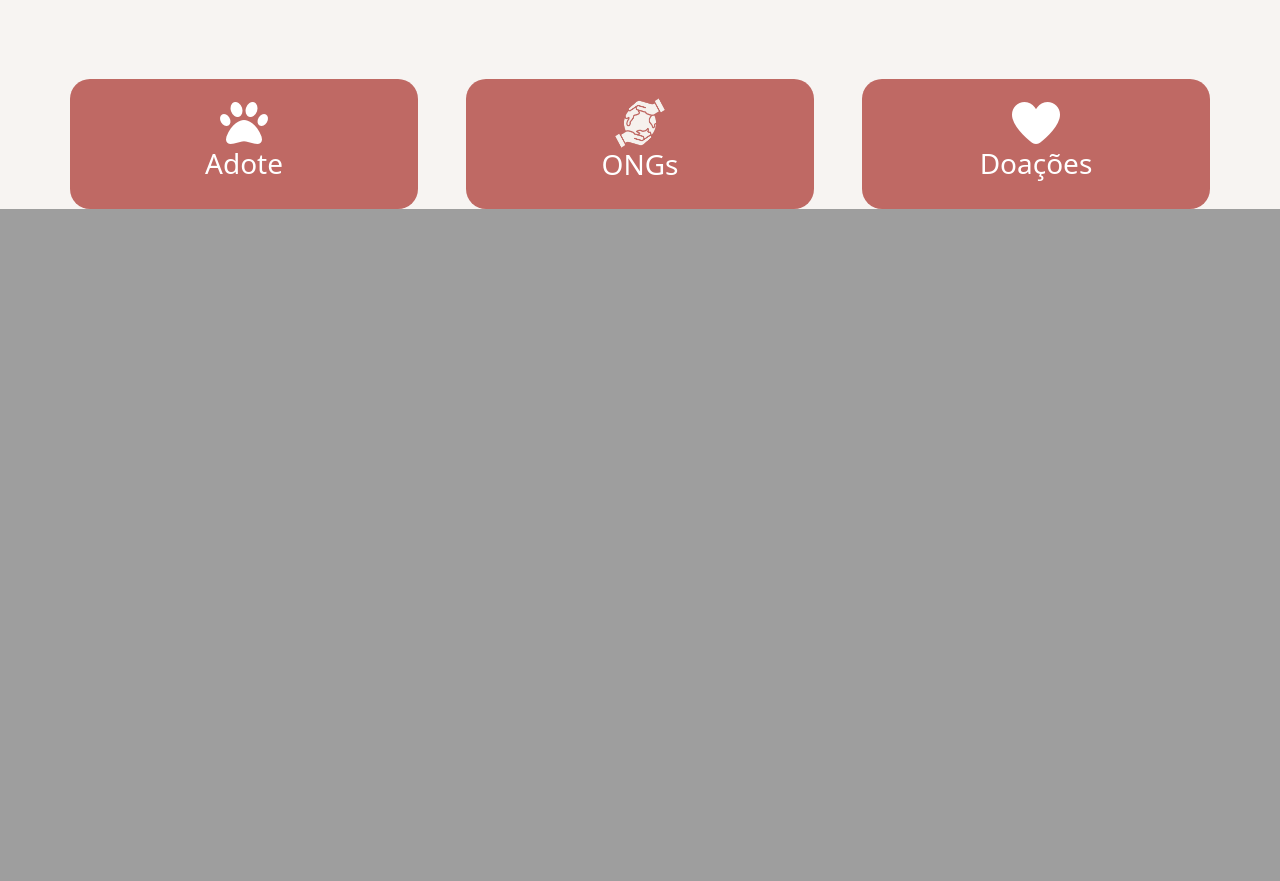
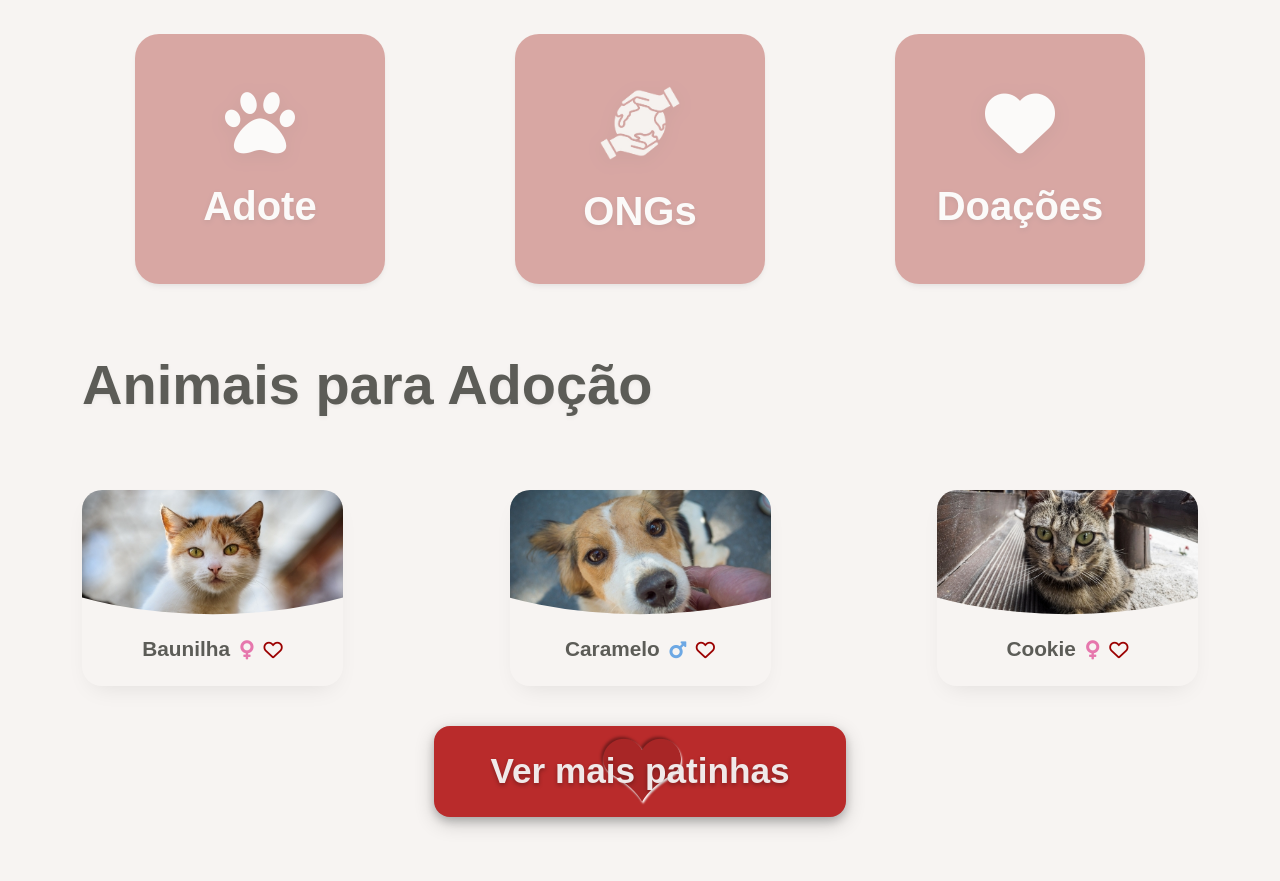
Before and after one commit to CristianLira-dev/TCC-AdotePatas, a PHP site: page / in a window 1280 px wide; the page is wider, and only the part inside the window is pictured. Shown: the part 747-1628 px from the top of that part. Before the commit the page ends 956 px from the top of that part, so only its background shows below. Run offline with PHP 8.4, Linux system fonts and the light colour scheme; some libraries are stand-ins or nearby versions.

Commit message:
style(cards, pets, js'like' adicioando a os cards abaixo do hero e os cards dos pets para adoção mais a implementação de curtidas usando Js e LocalStorage)

```diff
--- a/AdotePatas/assets/css/global/variables.css
+++ b/AdotePatas/assets/css/global/variables.css
@@ -6,5 +6,7 @@
     --cor-rosa-pastel: #ffc2c2;
     --cor-laranja-claro: #f7f4f2;
     --cor-rosa-escuro: #bf6964;
+    --cor-femea-simbolo: #E677AD;
+    --cor-macho-simbolo: #6DA8E4;
     --container-padding: clamp(1rem, 5vw, 2rem);
 }
--- a/AdotePatas/assets/css/pages/index/index.css
+++ b/AdotePatas/assets/css/pages/index/index.css
@@ -1,7 +1,6 @@
 /* ==========================================================================
    IMPORTS - Carregando todos os arquivos de estilo parciais
    ========================================================================== */
-@import "./partials/hamburger-menu.css";
 @import "./partials/botao-patinhas.css";
 @import "../../global/global.css";
 
@@ -10,6 +9,10 @@
     margin: 0;
     border: none;
     box-sizing: border-box;
+}
+
+img{
+    user-select: none;
 }
 
 body {
@@ -31,13 +34,14 @@ body {
     transition: all 0.3s ease;
     font-size: 2em;
     font-weight: bold;
-    z-index: 10; /* Aumentado para garantir que fique acima de tudo */
+    z-index: 10;
 }
 
 .navbar-logo {
     width: clamp(60px, 10vw, 80px);
     height: clamp(60px, 10vw, 80px);
     object-fit: contain;
+    user-select: none;
 }
 
 .navbar-scrolled {
@@ -156,7 +160,6 @@ body {
     position: relative;
 }
 
-/* Adicionando estilos para os textos que eram do .hero-text-content */
 .adote-patas {
     font-family: "Kawaii RT";
     font-size: clamp(1.7rem, 5.7vw, 4.9rem);
@@ -176,142 +179,333 @@ body {
 
 .hero-text-content p {
     font-family: "Poppins", sans-serif;
-    font-size: 1.1rem;
-    line-height: 1.5;
+    font-size: 1.3rem;
+    line-height: 1.3;
     color: var(--cor-cinza);
     opacity: 0.7;
     max-width: 600px; /* Limita a largura do parágrafo */
 }
 
-.adote, .ONGs, .Doe{
-    color: var(--cor-branca);
+
+.image-backgound{
+    background-image: url("../../../../images/index/fundo-header-mobile.svg");
+    background-size: cover;
+    background-position: center;
+    background-repeat: no-repeat;
+    z-index: -2;
+}
+/* ==========================================================================
+   SEÇÃO DE CARDS
+   ========================================================================== */
+.cards-section {
     display: flex;
-    justify-content: center;
     align-items: center;
-    flex-direction: column;
-    width: 75px;
-    height: 130px;
-    border-radius: 20px;
-    background-color: var(--cor-rosa-escuro);
-}
-.adote, .ONGs, .Doe i{
-    font-size: 3rem;
+    min-height: 40vh;
 }
 
+.card-item {
+    /* Layout e Proporção */
+    aspect-ratio: 1 / 1;
+    width: 100%;
+    max-width: 250px;
+    margin: 0 auto;
 
+    /* Estilos e Posição */
+    cursor: pointer;
+    background-color: var(--cor-rosa-escuro, #bf6464);
+    color: var(--cor-branca);
+    border-radius: 24px;
+    box-shadow: rgba(0, 0, 0, 0.1) 0px 4px 6px -1px, rgba(0, 0, 0, 0.06) 0px 2px 4px -1px;
+    position: relative;
+    overflow: hidden;
+    opacity: 0.55;
+    display: flex;
+    flex-direction: column;
+    align-items: center;
+    justify-content: center;
+    padding: 1rem;
+
+    /* CORREÇÃO: A transição fica aqui, no estado base */
+    transition: transform 0.8s ease, box-shadow 0.5s ease;
+}
+
+/* Animação de brilho ao passar o mouse */
+.card-item::before {
+    content: '';
+    position: absolute;
+    top: 0;
+    left: -150%;
+    width: 70%;
+    height: 100%;
+    background: linear-gradient(90deg, transparent, rgba(255, 255, 255, 0.25), transparent);
+    transform: skewX(-30deg);
+    transition: left 0.7s cubic-bezier(0.23, 1, 0.32, 1);
+}
+
+.card-item:hover {
+    box-shadow: rgba(0, 0, 0, 0.2) 0px 20px 30px;
+    transform: scale(1.05);
+}
+
+.card-item:hover::before {
+    left: 150%;
+}
+
+.card-icon {
+    margin-bottom: 1.5rem;
+    transition: transform 0.8s cubic-bezier(0.23, 1, 0.32, 1);
+}
+
+.card-item:hover .card-icon {
+    transform: scale(1.2);
+}
+
+.card-icon i {
+    font-size: clamp(50px, 12vw, 70px);
+    color: var(--cor-branca);
+    filter: drop-shadow(0 4px 8px rgba(0,0,0,0.1));
+}
+
+.card-icon img {
+    width: 80px;
+    height: 80px;
+    object-fit: contain;
+    user-select: none;
+    filter: drop-shadow(0 4px 8px rgba(0,0,0,0.1));
+}
+
+.card-item h3 {
+    font-family: "Poppins", sans-serif;
+    font-size: 2.5rem;
+    font-weight: 700;
+    margin: 0;
+    color: var(--cor-branca);
+    text-shadow: 0 2px 5px rgba(0, 0, 0, 0.15);
+}
+/* ==========================================================================
+   SEÇÃO PETS PARA ADOÇÃO
+   ========================================================================== */
+.pets-section {
+  padding: 2rem 0 4rem 0;
+}
+
+.titulo-adocao {
+  font-family: "Poppins", sans-serif;
+  font-size: clamp(2.5rem, 5vw, 3.5rem);
+  color: var(--cor-cinza-texto);
+  font-weight: 700;
+  margin-bottom: 3rem;
+  text-shadow: 0px 2px 4px rgba(0,0,0,0.05);
+}
+
+/* =====================
+   CARD DE PET
+   ===================== */
+.pet-card {
+  background-color: var(--card-bg);
+  border-radius: 20px;
+  box-shadow: 0 10px 25px -10px rgba(0, 0, 0, 0.1);
+  overflow: hidden;
+  transition: box-shadow 0.3s ease;
+  cursor: pointer;
+  text-align: center;
+}
+
+.pet-card:hover {
+  box-shadow: 0 15px 30px -10px rgba(0, 0, 0, 0.15);
+}
+
+/* Área da imagem com recorte */
+.pet-card-img {
+  width: 100%;
+  aspect-ratio: 4 / 2;
+  position: relative;
+  overflow: hidden;
+}
+
+.pet-card-img img {
+  width: 100%;
+  height: 100%;
+  object-fit: cover;
+  display: block;
+  clip-path: ellipse(100% 95% at 50% 0%);
+  transition: transform 0.6s cubic-bezier(0.25, 0.46, 0.45, 0.94);
+}
+
+.pet-card:hover .pet-card-img img {
+  transform: scale(1.08);
+}
+
+/* Corpo do card */
+.pet-card-body {
+  padding: 1rem 1.5rem 1.5rem;
+  display: flex;
+  align-items: center;
+  justify-content: center;
+  gap: 0.6rem;
+}
+
+/* Nome do pet */
+.pet-name {
+  font-family: 'Poppins', sans-serif;
+  font-weight: 700;
+  font-size: 1.3rem;
+  color: var(--cor-cinza-texto);
+  margin: 0;
+}
+
+/* Ícones */
+.pet-gender-female,
+.pet-gender-male,
+.pet-like {
+  font-size: 1.2rem;
+}
+
+.pet-gender-female {
+    color: var(--cor-femea-simbolo);
+}
+.pet-gender-male   {
+    color: var(--cor-macho-simbolo);
+}
+.pet-like          {
+    color: var(--cor-vermelho);
+}
 
 /* ==========================================================================
    MEDIA QUERIES - Estilos Responsivos
    ========================================================================== */
 
-/* --- DESKTOP (Telas >= 992px) --- */
+@media (min-width: 1500px) {
+    .navbar{
+        margin-bottom: -180px;
+    }
+    .adote-patas{
+        margin-top: 5rem;
+        font-size: clamp(2rem, 8vw, 6.5rem);
+    }
+    .adote-vidas{
+        font-size: clamp(2rem, 8vw, 6.5rem);
+    }
+}
+
 @media (min-width: 992px) {
     .hero {
-        align-items: flex-start; /* Alinha o conteúdo no topo */
+        align-items: flex-start;
     }
-
     .hero .row {
-        min-height: 70vh; /* Garante altura mínima para o posicionamento da imagem */
+        min-height: 70vh;
     }
-
     .hero-text-content {
-        /* No desktop, o texto é alinhado à esquerda */
         display: flex;
         flex-direction: column;
         align-items: flex-start;
         text-align: left;
-        padding-top: 4rem; /* Desce um pouco o texto */
+        padding-top: 4rem;
     }
-
     .hero-image-container {
         position: absolute;
-        bottom: -50px; /* Posição vertical: "descansando" na base */
-        right: -10%;   /* Posição horizontal: saindo um pouco para a direita */
-        width: 75%;    /* Largura da imagem em relação à sua coluna */
-        max-width: 700px; /* Tamanho máximo para não ficar gigante */
+        bottom: -50px;
+        right: -10%;
+        width: 75%;
+        max-width: 700px;
     }
 }
 
-
-/* --- MOBILE E TABLET (Telas < 992px) --- */
 @media (max-width: 991.98px) {
     .navbar {
-            margin-bottom: -150px;
+        margin-bottom: -170px;
     }
-
     .navbar-nav {
-        gap: 2rem; /* Reduzimos o espaçamento entre os links */
-        flex-direction: row !important; /* Garantimos a direção em linha */
+        gap: 2rem;
+        flex-direction: row !important;
         align-items: center;
     }
     .nav-link {
-        font-size: 1rem !important; /* Tamanho de fonte drasticamente reduzido para mobile */
-        padding: 8px 6px; /* Ajuste no padding para economizar espaço */
-        justify-content: flex-end; /* Alinha o texto à direita (mantendo o padrão) */
+        font-size: 1rem !important;
+        padding: 8px 6px;
+        justify-content: flex-end;
     }
-
-    /* Ajustamos o espaçamento e removemos o separador para telas muito pequenas */
     .loginlink {
         margin-left: 0;
     }
-
     .loginlink::before {
-        font-size: 1.8rem; /* Reduzimos o tamanho do separador "|" */
-        left: -10px; /* Aproximamos o separador do link */
+        font-size: 1.8rem;
+        left: -10px;
     }
-
-    /* --- LAYOUT EMPILHADO PARA O HERO (mantém-se igual) --- */
     .hero {
         margin-top: 4rem;
         padding-top: 120px;
         padding-bottom: 4rem;
         background-image: url("../../../../images/index/fundo-header-mobile.svg");
     }
-
     .hero-text-content {
         display: flex;
         flex-direction: column;
         align-items: center;
         text-align: center;
     }
-    .adote-patas, .adote-vidas{
+    .adote-patas, .adote-vidas {
         font-size: clamp(3rem, 6vw, 5.9rem);
     }
-
     .hero-text-content p {
         font-size: 1rem;
-        max-width: 90%; /* Limita a largura do parágrafo para telas menores */
+        max-width: 90%;
     }
-
     .hero-image-container {
         margin-top: 2rem;
         text-align: center;
     }
-
     .hero-image-container img {
         max-width: 80%;
         height: auto;
     }
-
     .btn-container {
-           margin-top: 2rem;
-           display: flex;
-           justify-content: center;
-           align-items: center;
+        margin-top: 2rem;
+        display: flex;
+        justify-content: center;
+        align-items: center;
     }
 }
 
-/* * BOA PRÁTICA ADICIONAL:
- * Adicionamos um novo breakpoint para telas extremamente pequenas (como um iPhone SE),
- * onde até mesmo o texto reduzido pode quebrar o layout.
- * Aqui, a solução é remover o separador "|" para ganhar espaço vital.
-*/
+/* Ajustes para manter os cards em linha e diminuir o conteúdo */
+@media (max-width: 768px) {
+    .card-item {
+        padding: 0.5rem; /* Menos padding interno */
+    }
+    .card-icon i {
+        font-size: 2.5rem; /* Ícone menor */
+    }
+    .card-icon img {
+        width: 40px; /* Imagem menor */
+        height: 40px;
+    }
+    .card-item h3 {
+        font-size: 1.2rem; /* Fonte menor */
+    }
+}
+
+@media (max-width: 576px) {
+    .card-icon {
+        margin-bottom: 0.8rem; /* Menos espaço entre ícone e texto */
+    }
+     .card-icon i {
+        font-size: 2rem;
+    }
+    .card-icon img {
+        width: 35px;
+        height: 35px;
+    }
+    .card-item h3 {
+        font-size: 1rem;
+    }
+}
+
 @media (max-width: 380px) {
     .loginlink::before {
-        display: none; /* Esconde o separador em telas muito estreitas */
+        display: none;
     }
     .navbar-nav {
-        gap: 0.5rem; /* Reduz ainda mais o espaçamento */
+        gap: 0.5rem;
     }
     .nav-link {
         padding: 8px 4px;
--- a/AdotePatas/assets/css/pages/index/partials/botao-patinhas.css
+++ b/AdotePatas/assets/css/pages/index/partials/botao-patinhas.css
@@ -11,14 +11,14 @@
   justify-content: center;
   padding: 1.2rem 3.5rem; /* Padding para dar tamanho, mais flexível que width/height */
   background-color: #b92b2b; /* Um vermelho mais próximo da imagem */
-  color: #f0e9e9; /* Um branco levemente "quente" */
-  border-radius: 16px; /* Bordas bem arredondadas, estilo "pill" */
+  color: #f0e9e9;
+  border-radius: 16px;
   font-family: 'Poppins', sans-serif;
   font-weight: 700;
   font-size: clamp(1.5rem, 4vw, 2.2rem); /* Fonte grande e responsiva */
   text-transform: none; /* Remove o uppercase */
   cursor: pointer;
-  margin-top: 3rem;
+  margin-top: 1rem;
   overflow: hidden; /* Garante que nada vaze das bordas arredondadas */
   transition: transform 0.2s ease-out, box-shadow 0.2s ease-out;
 
@@ -107,6 +107,12 @@
   color: var(--cor-vermelho); /* Patinhas com a cor principal */
 }
 
+@media (min-width: 1500px) {
+  .btn-container {
+    margin-top: 6rem;
+  }
+}
+
 /* Animação aprimorada para um efeito mais "flutuante" */
 @keyframes pawAnimation {
   0% {
--- a/AdotePatas/index.html
+++ b/AdotePatas/index.html
@@ -5,7 +5,8 @@
     <meta name="viewport" content="width=device-width, initial-scale=1.0">
     <title>Adote Patas</title>
     <link rel="stylesheet" href="assets/css/pages/index/index.css">
-  <link rel="stylesheet" href="https://cdnjs.cloudflare.com/ajax/libs/font-awesome/7.0.1/css/all.min.css" integrity="sha512-2SwdPD6INVrV/lHTZbO2nodKhrnDdJK9/kg2XD1r9uGqPo1cUbujc+IYdlYdEErWNu69gVcYgdxlmVmzTWnetw==" crossorigin="anonymous" referrerpolicy="no-referrer" />    <link href="https://cdn.jsdelivr.net/npm/bootstrap@5.3.8/dist/css/bootstrap.min.css" rel="stylesheet" integrity="sha384-sRIl4kxILFvY47J16cr9ZwB07vP4J8+LH7qKQnuqkuIAvNWLzeN8tE5YBujZqJLB" crossorigin="anonymous">
+    <link rel="stylesheet" href="https://cdnjs.cloudflare.com/ajax/libs/font-awesome/6.0.0/css/all.min.css" integrity="sha512-9usAa10IRO0HhonpyAIVpjrylPvoDwiPUiKdWk5t3PyolY1cOd4DSE0Ga+ri4AuTroPR5aQvXU9xC6qOPnzFeg==" crossorigin="anonymous" referrerpolicy="no-referrer" />
+    <link href="https://cdn.jsdelivr.net/npm/bootstrap@5.3.3/dist/css/bootstrap.min.css" rel="stylesheet" integrity="sha384-QWTKZyjpPEjISv5WaRU9OFeRpok6YctnYmDr5pNlyT2bRjXh0JMhjY6hW+ALEwIH" crossorigin="anonymous">
 </head>
 <body>
 
@@ -15,7 +16,6 @@
       <a class="navbar-brand" href="#">
         <img src="./images/global/logo-AdotePatas.png" alt="Logo Adote Patas" class="navbar-logo">
       </a>
-
       <ul class="navbar-nav d-flex">
         <li class="nav-item">
           <a class="nav-link navlink" href="#">Sobre Nós</a>
@@ -43,13 +43,12 @@
             Adotar é um gesto de amor e responsabilidade, capaz de transformar vidas e criar laços de confiança e felicidade. Mais do que uma escolha, a adoção é amor e compromisso.
           </p>
         </div>
-
       </div>
 
       <div class="col-lg-6 order-3">
           <div class="btn-container">
             <button class="adopt-btn" id="adoptBtn">
-              <div class="heart-background">❤</div>
+              <div class="heart-background" style="user-select: none;">❤</div>
               <span>Quero adotar</span>
             </button>
             <div class="paw-prints" id="pawPrints"></div>
@@ -58,7 +57,7 @@
 
       <div class="col-lg-6 order-2">
         <div class="hero-image-container">
-          <img src="./images/index/cabeca-cachorro.png" alt="Cabeça de um cachorro sorrindo, com fundo de aquarela rosa e laranja." class="img-fluid">
+          <img src="./images/index/cabeca-cachorro.png" style="user-select: none;" alt="Cabeça de um cachorro sorrindo, com fundo de aquarela rosa e laranja." class="img-fluid">
         </div>
       </div>
 
@@ -66,28 +65,114 @@
   </div>
 </main>
 
-<section class="cards" style="margin-top: 5rem;">
+<main class="image-background">
+
+
+  <section class="cards-section">
   <div class="container text-center">
-  <div class="row gap-5">
-    <div class="adote col d-flex flex-column align-items-center">
-      <i class="fa-solid fa-paw" style="color: var(--cor-branco);"></i>
+    <div class="row justify-content-center">
+
+      <div class="col-4">
+        <div class="card-item">
+          <div class="card-icon">
+            <i class="fa-solid fa-paw"></i>
+          </div>
           <h3>Adote</h3>
         </div>
-    <div class="ONGs col d-flex flex-column align-items-center">
-      <img src="./images/index/icone-ong.png" alt=" icone de ong" width="50" height="50">
+      </div>
+
+      <div class="col-4">
+        <div class="card-item">
+          <div class="card-icon">
+            <img src="./images/index/icone-ong.png" alt="Ícone de ONGs">
+          </div>
           <h3>ONGs</h3>
         </div>
-    <div class="Doe col d-flex flex-column align-items-center">
-      <i class="fa-solid fa-heart" style="color: var(--cor-branco);"></i>
+      </div>
+
+      <div class="col-4">
+        <div class="card-item">
+          <div class="card-icon">
+            <i class="fa-solid fa-heart"></i>
+          </div>
           <h3>Doações</h3>
         </div>
+      </div>
+
     </div>
   </div>
 </section>
 
+
+<section class="pets-section">
+  <div class="container">
+    <div class="row mb-4">
+      <div class="col-12">
+        <h1 class="titulo-adocao">Animais para Adoção</h1>
+      </div>
+    </div>
+    <div class="row justify-content-between">
+
+      <div class="col-lg-3 col-md-4 col-sm-6 mb-4">
+        <div class="pet-card">
+          <div class="pet-card-img">
+            <img src="images/index/baunilha.webp" alt="Foto da gata Baunilha">
+          </div>
+          <div class="pet-card-body">
+            <h2 class="pet-name">Baunilha</h2>
+            <i class="fa-solid fa-venus pet-gender-female"></i>
+            <i class="fa-regular fa-heart pet-like" data-pet-id="baunilha"></i>
+          </div>
+        </div>
+      </div>
+
+      <div class="col-lg-3 col-md-4 col-sm-6 mb-4">
+        <div class="pet-card">
+          <div class="pet-card-img">
+            <img src="images/index/caramelo.webp" alt="Foto do cachorro caramelo">
+          </div>
+          <div class="pet-card-body">
+            <h2 class="pet-name">Caramelo</h2>
+            <i class="fa-solid fa-mars pet-gender-male"></i>
+            <i class="fa-regular fa-heart pet-like" data-pet-id="caramelo"></i>
+          </div>
+        </div>
+      </div>
+
+      <div class="col-lg-3 col-md-4 col-sm-6 mb-4">
+        <div class="pet-card">
+          <div class="pet-card-img">
+            <img src="images/index/cookie.webp" alt="Foto da gata cookie">
+          </div>
+          <div class="pet-card-body">
+            <h2 class="pet-name">Cookie</h2>
+            <i class="fa-solid fa-venus pet-gender-female"></i>
+            <i class="fa-regular fa-heart pet-like" data-pet-id="cookie"></i>
+          </div>
+        </div>
+      </div>
+
+    </div>
+
+<center>
+  <div class="btn-container">
+    <button class="adopt-btn" id="adoptBtn">
+              <div class="heart-background" style="user-select: none;">❤</div>
+              <span>Ver mais patinhas</span>
+            </button>
+          </div>
+        </center>
+
+  </div>
+</section>
+
+</main>
+
+
 <script src="https://cdn.jsdelivr.net/npm/@popperjs/core@2.11.8/dist/umd/popper.min.js" integrity="sha384-I7E8VVD/ismYTF4hNIPjVp/Zjvgyol6VFvRkX/vR+Vc4jQkC+hVqc2pM8ODewa9r" crossorigin="anonymous"></script>
-<script src="https://cdn.jsdelivr.net/npm/bootstrap@5.3.8/dist/js/bootstrap.min.js" integrity="sha384-G/EV+4j2dNv+tEPo3++6LCgdCROaejBqfUeNjuKAiuXbjrxilcCdDz6ZAVfHWe1Y" crossorigin="anonymous"></script>
+<script src="https://cdn.jsdelivr.net/npm/bootstrap@5.3.3/dist/js/bootstrap.min.js" integrity="sha384-0pUGZvbkm6XF6gxjEnlmuGrJXVbNuzT9qBBavbLwCsOGabYfZo0T0to5eqruptLy" crossorigin="anonymous"></script>
 <script src="assets/js/pages/index/patinhas.js"></script>
-<script src="assets/js/scroll.js"></script>
+<script src="assets/js/pages/index/scroll.js"></script>
+<script src="assets/js/pages/index/pet-likes.js"></script>
 </body>
 </html>
```
Also changed, not shown: AdotePatas/assets/js/pages/index/pet-likes.js (added, +74 -0 lines), AdotePatas/images/index/baunilha.webp (added), AdotePatas/images/index/caramelo.webp (added), AdotePatas/images/index/cookie.webp (added). Lines whose indentation alone changed are shown as unchanged.
